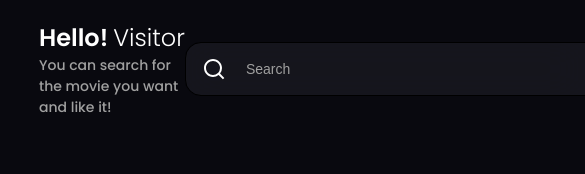
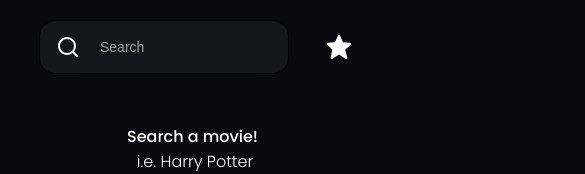
Before and after one commit to 1sahinomer1/movie-list, a React (Create React App) app: page / in a window 390 px wide. Shown: the top 174 px of the page, 585 px wide, since content can reach past the window. Built offline with nearby package versions, Linux system fonts and the light colour scheme; no server answers.

Commit message:
add responsive design

```diff
--- a/src/components/Card/styles.ts
+++ b/src/components/Card/styles.ts
@@ -1,6 +1,8 @@
 import styled from "styled-components";
 
 import { ActiveStar, Star } from "components/Icons";
+
+import { breakpoints } from "theme";
 
 export const Container = styled.div`
   display: flex;
@@ -17,6 +19,9 @@ export const Container = styled.div`
   height: 550px;
   position: relative;
   border-radius: 10px;
+  @media ${breakpoints.xs} {
+    height: 400px;
+  }
 `;
 
 export const Title = styled.p`
@@ -28,6 +33,9 @@ export const Title = styled.p`
 export const ImageContainer = styled.img`
   max-height: 450px;
   border-radius: 10px;
+  @media ${breakpoints.xs} {
+    width: 200px;
+  }
 `;
 
 export const MovieDetail = styled.div`
@@ -58,6 +66,14 @@ export const StyledStar = styled(Star)`
   position: absolute;
   right: 0;
   top: 0;
+  @media ${breakpoints.lg} {
+    margin-right: 40px;
+    margin-top: 20px;
+  }
+  @media ${breakpoints.xs} {
+    margin-right: 40px;
+    margin-top: 10px;
+  }
 `;
 
 export const StyledActiveStar = styled(ActiveStar)`
@@ -66,4 +82,12 @@ export const StyledActiveStar = styled(ActiveStar)`
   position: absolute;
   right: 0;
   top: 0;
+  @media ${breakpoints.lg} {
+    margin-right: 40px;
+    margin-top: 20px;
+  }
+  @media ${breakpoints.xs} {
+    margin-right: 40px;
+    margin-top: 10px;
+  }
 `;
--- a/src/components/Input/Input.tsx
+++ b/src/components/Input/Input.tsx
@@ -9,10 +9,10 @@ const Input = ({ ...props }) => {
         <Search />
         <S.Input {...props} />
       </S.Section>
-      <S.Section>
+      <S.RightSection>
         <S.Line />
         <Microphone />
-      </S.Section>
+      </S.RightSection>
     </S.InputContainer>
   );
 };
--- a/src/components/Input/styles.ts
+++ b/src/components/Input/styles.ts
@@ -1,4 +1,6 @@
 import styled from "styled-components";
+
+import { breakpoints } from "theme";
 
 export const InputContainer = styled.div`
   background: rgba(118, 118, 128, 0.12);
@@ -9,8 +11,20 @@ export const InputContainer = styled.div`
   justify-content: space-between;
   align-items: center;
   padding: 14px 16px;
-  min-width: 500px;
+  width: 500px;
   border: 1px solid;
+  @media ${breakpoints.xl} {
+    width: 350px;
+  }
+  @media ${breakpoints.lg} {
+    width: 280px;
+  }
+  @media ${breakpoints.md} {
+    width: 250px;
+  }
+  @media ${breakpoints.xs} {
+    width: 200px;
+  }
 `;
 
 export const Input = styled.input`
@@ -23,6 +37,9 @@ export const Input = styled.input`
   color: white;
   ::placeholder {
     color: #a0a0a0;
+  }
+  @media ${breakpoints.lg} {
+    width: 100px;
   }
 `;
 
@@ -39,3 +56,11 @@ export const Section = styled.div`
   justify-content: space-between;
   align-items: center;
 `;
+export const RightSection = styled.div`
+  display: flex;
+  justify-content: space-between;
+  align-items: center;
+  @media ${breakpoints.xl} {
+    display: none;
+  }
+`;
--- a/src/components/Navbar/Navbar.tsx
+++ b/src/components/Navbar/Navbar.tsx
@@ -1,15 +1,17 @@
-import { useDispatch } from "react-redux";
+import { useDispatch, useSelector } from "react-redux";
 import { Link } from "react-router-dom";
 import { useState } from "react";
 
 import { Input } from "components";
 
 import { favoriteSearch, getMovie } from "store/actions/MovieActions";
+import { AppState } from "store";
 
 import * as S from "./styles";
 
 const Navbar: React.FC<{ favorite: boolean }> = ({ favorite }) => {
   const [search, setSearch] = useState<string>("");
+  const favorites = useSelector((state: AppState) => state.movies.favorites);
   const dispatch = useDispatch();
 
   const handleSearch = (e: React.FormEvent<HTMLInputElement>) => {
@@ -39,10 +41,12 @@ const Navbar: React.FC<{ favorite: boolean }> = ({ favorite }) => {
       {favorite ? (
         <Link to="/">
           <S.FavoriteText>Back to home !</S.FavoriteText>
+          <S.StyledMainIcon />
         </Link>
       ) : (
         <Link to="/favorites">
           <S.FavoriteText>My favorites</S.FavoriteText>
+          {favorites.length > 0 ? <S.StyledActiveStar /> : <S.StyledStar />}
         </Link>
       )}
     </S.Container>
--- a/src/components/Navbar/styles.ts
+++ b/src/components/Navbar/styles.ts
@@ -1,4 +1,6 @@
+import { ActiveStar, Home, Star } from "components/Icons";
 import styled from "styled-components";
+import { breakpoints } from "theme";
 
 export const Container = styled.div`
   display: flex;
@@ -7,11 +9,17 @@ export const Container = styled.div`
   flex-direction: row;
   padding-top: 20px;
   margin-bottom: 100px;
+  @media ${breakpoints.xl} {
+    margin-bottom: 50px;
+  }
 `;
 
 export const WelcomeText = styled.div`
   display: flex;
   flex-direction: column;
+  @media ${breakpoints.lg} {
+    display: none;
+  }
 `;
 
 export const Section = styled.div`
@@ -35,13 +43,37 @@ export const Text = styled.p`
   font-weight: 500;
   font-size: 14px;
   color: #a0a0a0;
+  @media ${breakpoints.xl} {
+    display: none;
+  }
 `;
 
 export const FavoriteText = styled.p`
   color: white;
   cursor: pointer;
+  @media ${breakpoints.xl} {
+    display: none;
+  }
 `;
 
 export const Favorite = styled.p`
   color: white;
 `;
+export const StyledActiveStar = styled(ActiveStar)`
+  display: none;
+  @media ${breakpoints.xl} {
+    display: block;
+  }
+`;
+export const StyledMainIcon = styled(Home)`
+  display: none;
+  @media ${breakpoints.xl} {
+    display: block;
+  }
+`;
+export const StyledStar = styled(Star)`
+  display: none;
+  @media ${breakpoints.xl} {
+    display: block;
+  }
+`;
--- a/src/styles/pages/Pages.ts
+++ b/src/styles/pages/Pages.ts
@@ -1,6 +1,7 @@
 import styled from "styled-components";
 
 import { Awards } from "components/Icons";
+import { breakpoints } from "theme";
 
 export const Container = styled.div`
   margin: 0 auto;
@@ -12,6 +13,11 @@ export const Text = styled.div`
   font-size: 24px;
   line-height: 36px;
   color: white;
+  @media ${breakpoints.lg} {
+    display: flex;
+    justify-content: center;
+    align-items: center;
+  }
 `;
 
 export const Bold = styled.p`
@@ -26,6 +32,12 @@ export const CardList = styled.div`
   display: grid;
   grid-template-columns: auto auto auto auto;
   gap: 20px;
+  @media ${breakpoints.xl} {
+    grid-template-columns: auto auto;
+  }
+  @media ${breakpoints.lg} {
+    grid-template-columns: auto;
+  }
 `;
 export const NotFavoriteWrapper = styled.div`
   display: flex;
@@ -45,6 +57,9 @@ export const DetailContainer = styled.div`
   display: flex;
   flex-direction: column;
   color: white;
+  @media ${breakpoints.xl} {
+    margin-top: 50px;
+  }
 `;
 export const LeftSide = styled.div`
   display: flex;
@@ -53,9 +68,15 @@ export const LeftSide = styled.div`
   background-color: black;
   box-shadow: 16px 16px 39px 6px rgba(0, 0, 0, 0.25);
   margin-right: 100px;
+  @media ${breakpoints.xl} {
+    width: 100%;
+  }
 `;
 export const MovieContainer = styled.div`
   display: flex;
+  @media ${breakpoints.xl} {
+    flex-direction: column;
+  }
 `;
 export const LinkContentWrapper = styled.div`
   display: flex;
@@ -98,27 +119,59 @@ export const SelectedMovieSection = styled.div`
   align-items: center;
   color: white;
   margin-bottom: 20px;
+  @media ${breakpoints.xl} {
+    justify-content: center;
+  }
+  @media ${breakpoints.lg} {
+    flex-direction: column;
+  }
 `;
 export const MovieText = styled.p`
   color: white;
   padding: 5px;
   border-radius: 10px;
+  @media ${breakpoints.xl} {
+    text-align: center;
+  }
+  @media ${breakpoints.lg} {
+    text-align: start;
+  }
 `;
 export const MovieTitle = styled.p`
   font-weight: 500;
   font-size: 32px;
   margin-bottom: 20px;
+
+  @media ${breakpoints.xl} {
+    font-size: 22px;
+    text-align: center;
+    margin-top: 20px;
+  }
+  @media ${breakpoints.xs} {
+    font-size: 18px;
+    text-align: center;
+  }
 `;
 export const MovieTag = styled.span`
   background-color: gray;
   margin-right: 10px;
   border-radius: 10px;
   padding: 5px;
+  @media ${breakpoints.lg} {
+    margin-top: 10px;
+  }
 `;
 export const TagSection = styled.div`
   display: flex;
   align-items: center;
   margin-bottom: 30px;
+  @media ${breakpoints.xl} {
+    justify-content: center;
+  }
+  @media ${breakpoints.lg} {
+    flex-direction: column;
+    align-items: flex-start;
+  }
 `;
 export const StyledAwards = styled(Awards)`
   margin-right: 20px;
--- a/src/theme/index.ts
+++ b/src/theme/index.ts
@@ -2,7 +2,6 @@ export const breakpoints = {
   xs: "(max-width: 320px)",
   sm: "(max-width: 375px)",
   md: "(max-width: 425px)",
-  lg: "(max-width: 992px)",
-  xl: "(max-width: 1200px)",
-  xxl: "(max-width: 1440px)",
+  lg: "(max-width: 550px)",
+  xl: "(max-width: 770px)",
 };
```
Also changed, not shown: src/pages/Detail.tsx (+8 -8 lines).
